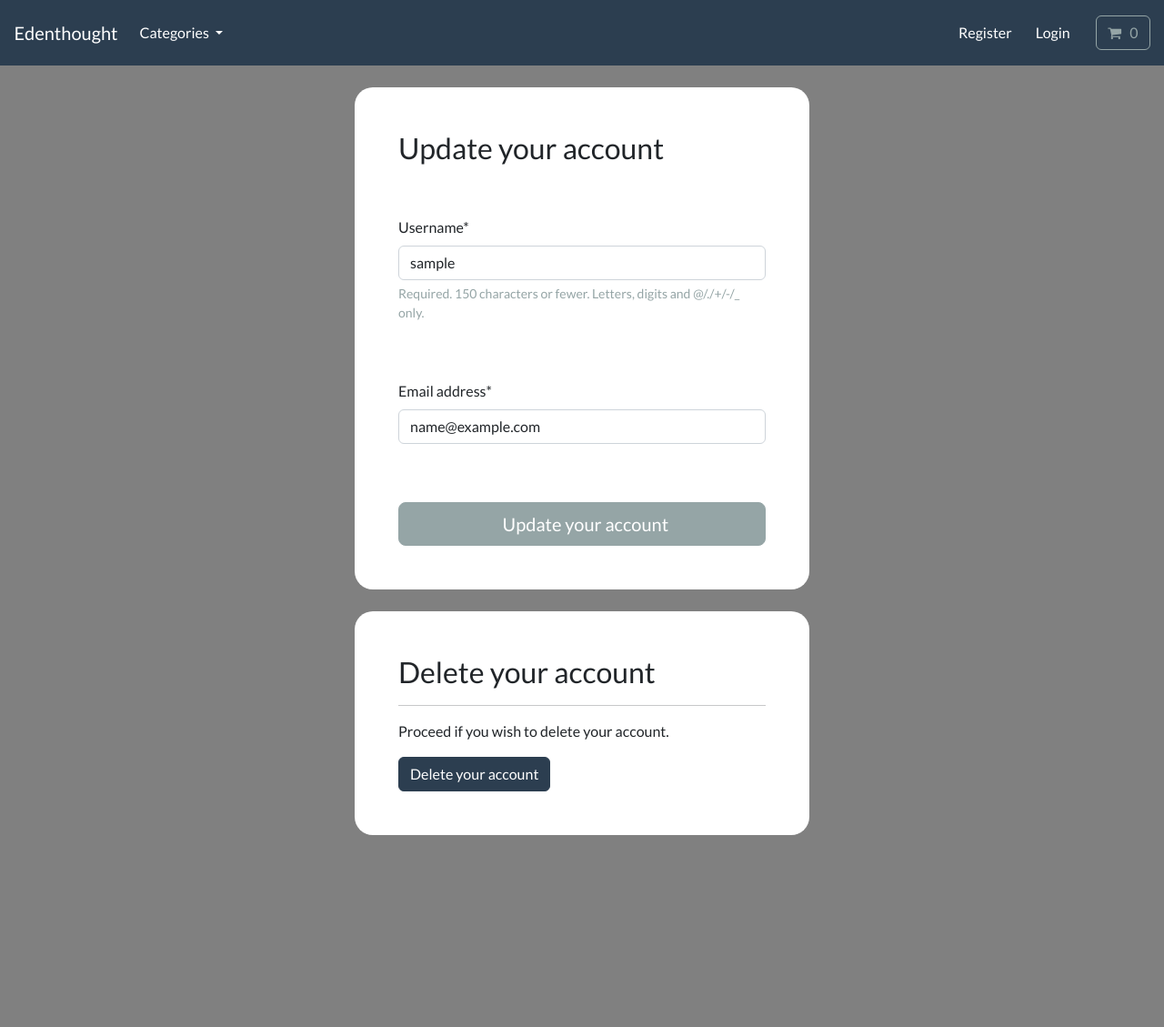
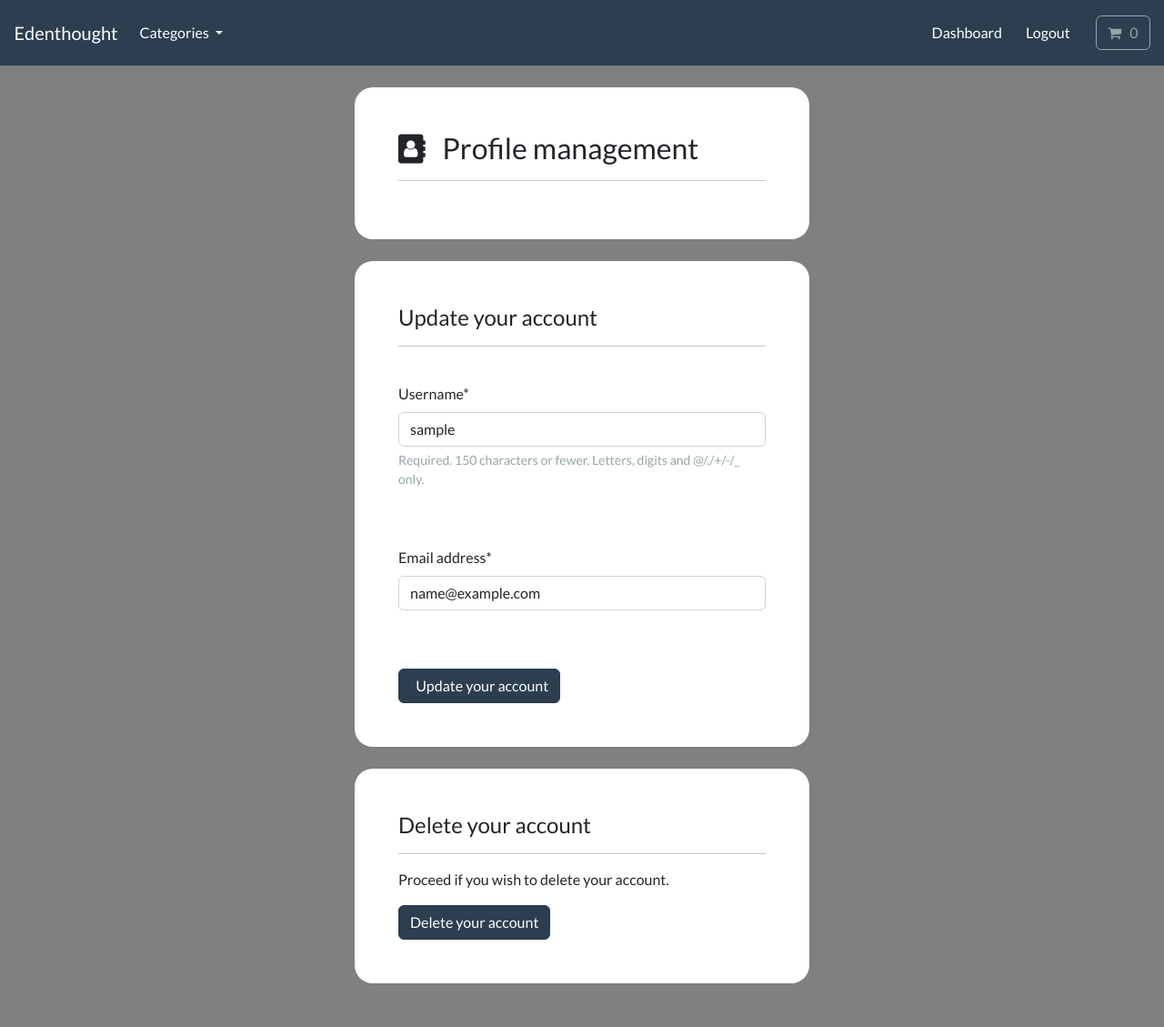
Before and after one commit to sharipovjonibek/ecommerce, a Django app: page /account/profile-management in a window 1280 px wide. Shown: the whole page at 91% size. Before the commit the page ends 918 px from the top, so only its background shows below. Run offline with Django 5.2, Linux system fonts and the light colour scheme; the visitor is signed in with stand-in values (Sample User, id 1); data that the repository does not hold is empty; some libraries are stand-ins or nearby versions.

Commit message:
work on 'UI/UX' of application

```diff
--- a/account/templates/account/profile-management.html
+++ b/account/templates/account/profile-management.html
@@ -11,11 +11,23 @@
     </style>
 
 <body>
+
     <br>
+
     <div class ="container bg-white shadow-md p-5 form-layout">
-        <h3> Update your account </h3>
 
-        <br>
+        <h3> <i class="fa fa-address-book" aria-hidden="true"></i> &nbsp; Profile management </h3>
+
+        <hr>
+
+    </div>
+
+    <br>
+
+    <div class ="container bg-white shadow-md p-5 form-layout">
+        <h4> Update your account </h4>
+
+        <hr>
         <br>
 
         <form method="POST" autocomplete="off">
@@ -29,7 +41,7 @@
             <br>
             <br>
 
-            <button type="submit" class="btn btn-secondary btn-lg w-100 btn-block p-2">&nbsp; Update your account </button>
+            <button type="submit" class="btn btn-primary navbar-btn text-white">&nbsp; Update your account </button>
 
         </form>
 
@@ -38,7 +50,8 @@
     <br>
 
     <div class ="container bg-white shadow-md p-5 form-layout">
-        <h3> Delete your account </h3>
+
+        <h4> Delete your account </h4>
         <hr>
 
         <p> Proceed if you wish to delete your account. </p>
--- a/store/templates/store/base.html
+++ b/store/templates/store/base.html
@@ -120,11 +120,26 @@
 
         </div>
 
-
         <div class="collapse navbar-collapse text-center" id="navbarNavDropdown">
 
             <ul class="navbar-nav ms-auto">
 
+                {% if user.is_authenticated %}
+
+                    <li class="nav-item">
+
+                        <a class="btn btn-alert navbar-btn text-white" type="button"  href="{% url 'dashboard' %}"> Dashboard </a>
+
+                    </li>
+
+
+                    <li class="nav-item">
+
+                        <a class="btn btn-alert navbar-btn text-white" type="button"  href="{% url 'user-logout' %}"> Logout </a>
+
+                    </li>
+
+                {% else %}
 
                     <li class="nav-item">
 
@@ -139,6 +154,7 @@
 
                     </li>
 
+                {% endif %}
 
                 &nbsp; &nbsp; &nbsp;
 
```
Also changed, not shown: account/templates/account/dashboard.html (+4 -4 lines), account/templates/account/delete-account.html (+5 -2 lines). Lines whose indentation alone changed are shown as unchanged.
